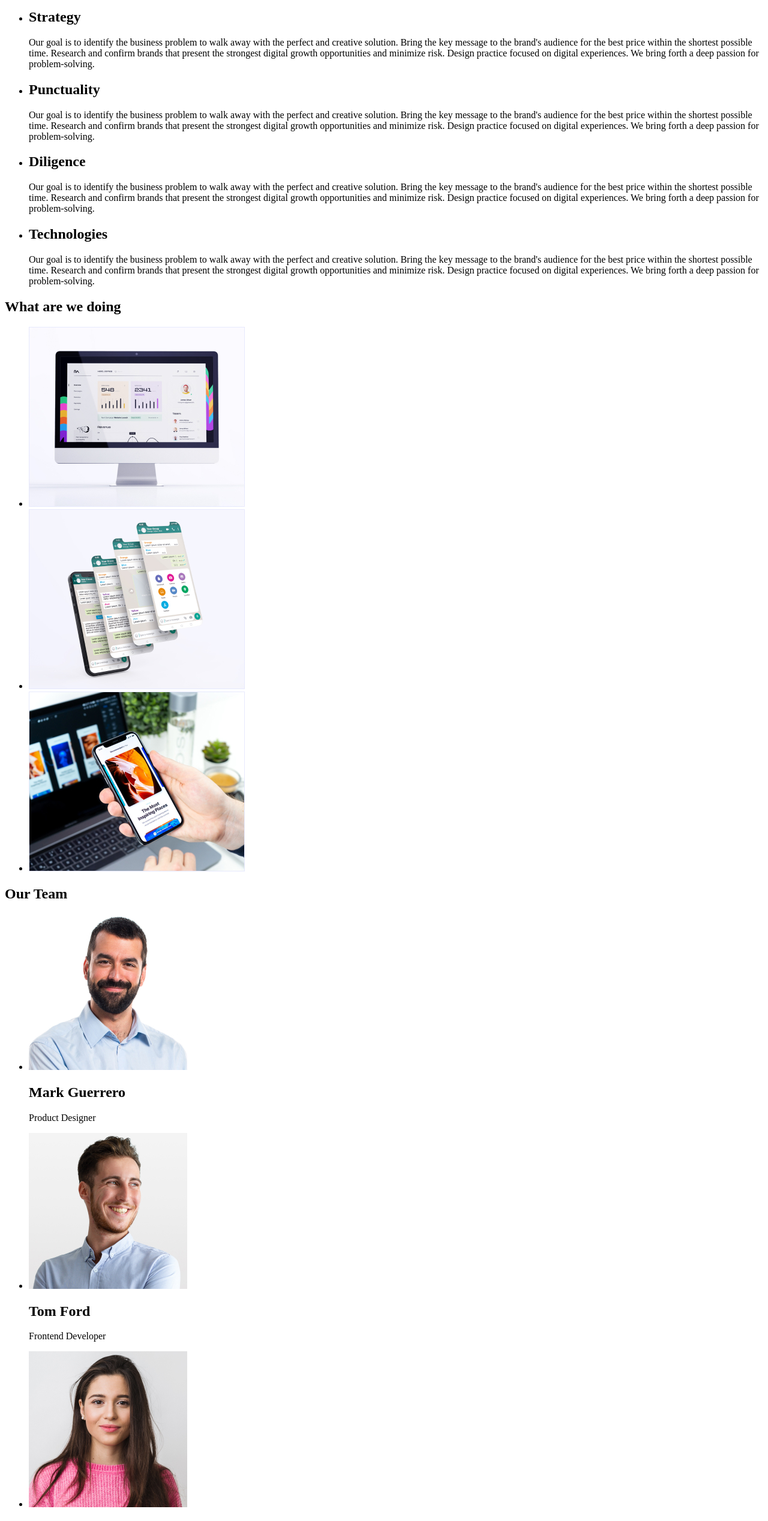
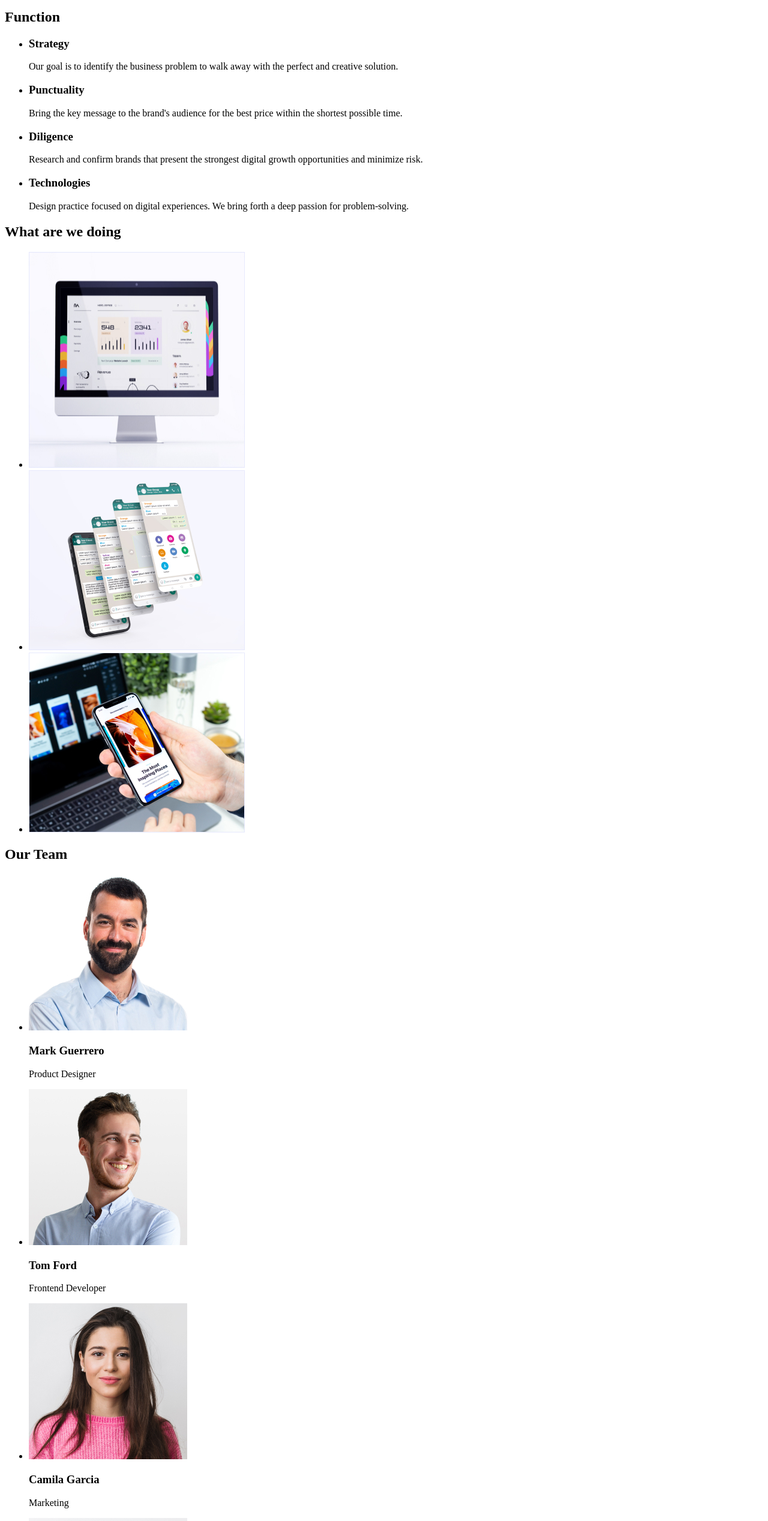
Before and after one commit to Babur1992/goit-markup-hw-01, a plain HTML site: page index.html in a window 1280 px wide. Shown: the part 200-2736 px from the top of the page at 60% size. Drawn offline with Linux system fonts and the light colour scheme.

Commit message:
Моя ДЗ1

```diff
--- a/index.html
+++ b/index.html
@@ -33,60 +33,57 @@
             <h1>
                 Effective Solutions
                 for Your Business
-                <button>
+                <button type="button">
                     Order Service
                 </button>
             </h1>
         </section>
         <!-- Section One -->
         <section>
+            <h2>Function</h2>
             <ul>
                 <li>
-                    <h2>Strategy</h2>
+                    <h3>
+                        Strategy
+
+                    </h3>
                     <p>Our goal is to identify the business
                         problem to walk away with the perfect and creative solution.
-                        Bring the key message to the brand's audience for the best price within the shortest possible
-                        time.
-                        Research and confirm brands that present the strongest digital growth opportunities and minimize
-                        risk.
-                        Design practice focused on digital experiences. We bring forth a deep passion for
-                        problem-solving.</p>
+
+                    </p>
 
                 </li>
                 <li>
-                    <h2>Punctuality</h2>
-                    <p>Our goal is to identify the business
-                        problem to walk away with the perfect and creative solution.
+                    <h3>
+                        Punctuality
+                    </h3>
+                    <p>
                         Bring the key message to the brand's audience for the best price within the shortest possible
                         time.
-                        Research and confirm brands that present the strongest digital growth opportunities and minimize
-                        risk.
-                        Design practice focused on digital experiences. We bring forth a deep passion for
-                        problem-solving.</p>
+
+                    </p>
 
                 </li>
                 <li>
-                    <h2>Diligence</h2>
-                    <p>Our goal is to identify the business
-                        problem to walk away with the perfect and creative solution.
-                        Bring the key message to the brand's audience for the best price within the shortest possible
-                        time.
+                    <h3>
+                        Diligence
+                    </h3>
+                    <p>
                         Research and confirm brands that present the strongest digital growth opportunities and minimize
                         risk.
-                        Design practice focused on digital experiences. We bring forth a deep passion for
-                        problem-solving.</p>
+
+                    </p>
 
                 </li>
                 <li>
-                    <h2>Technologies</h2>
-                    <p>Our goal is to identify the business
-                        problem to walk away with the perfect and creative solution.
-                        Bring the key message to the brand's audience for the best price within the shortest possible
-                        time.
-                        Research and confirm brands that present the strongest digital growth opportunities and minimize
-                        risk.
+                    <h3>
+                        Technologies
+                    </h3>
+                    <p>
+
                         Design practice focused on digital experiences. We bring forth a deep passion for
-                        problem-solving.</p>
+                        problem-solving.
+                    </p>
 
                 </li>
             </ul>
@@ -98,13 +95,25 @@
             </h2>
             <ul>
                 <li>
-                    <img src="./images/img1.jpg" alt="monitor">
+                    <img src="./images/img1.jpg"
+                    alt="monitor"
+                    width="360"
+                    height="360">
+
                 </li>
                 <li>
-                    <img src="./images/img2.jpg" alt="img tel">
+                    <img src="./images/img2.jpg"
+                    alt="img tel"
+                    width="360"
+                    height="300">
+
                 </li>
                 <li>
-                    <img src="./images/img3.jpg" alt="tel">
+                    <img src="./images/img3.jpg"
+                    alt="tel"
+                    width="360"
+                    height="300">
+
                 </li>
             </ul>
         </section>
@@ -114,35 +123,50 @@
                 Our Team
             </h2>
             <ul>
-                <li><img src="./images/img4.jpg" alt="our disigner">
-                    <h2>
+                <li>
+                    <img src="./images/img4.jpg"
+                    alt="our disigner"
+                    width="264"
+                    height="260">
+                    <h3>
                         Mark Guerrero
-                    </h2>
+                    </h3>
                     <p>
                         Product Designer
                     </p>
                 </li>
-                <li><img src="./images/img5jpg.jpg" alt="our developer">
-                    <h2>
+                <li>
+                    <img src="./images/img5jpg.jpg"
+                    alt="our developer"
+                    width="264"
+                    height="260">
+                    <h3>
                         Tom Ford
-                    </h2>
+                    </h3>
                     <p>
                         Frontend Developer
                     </p>
                 </li>
-                <li><img src="./images/img6.jpg" alt="our marketing">
-                    <h2>
+                <li>
+                    <img src="./images/img6.jpg"
+                    alt="our marketing"
+                    width="264"
+                    height="260">
+                    <h3>
                         Camila Garcia
-                    </h2>
+                    </h3>
                     <p>
                         Marketing
                     </p>
                 </li>
                 <li>
-                    <img src="./images/img7.jpg" alt="our ui disigner">
-                    <h2>
+                    <img src="./images/img7.jpg"
+                    alt="our ui disigner"
+                    width="264"
+                    height="260">
+                    <h3>
                         Daniel Wilson
-                    </h2>
+                    </h3>
                     <p>
                         UI Designer
                     </p>
```
